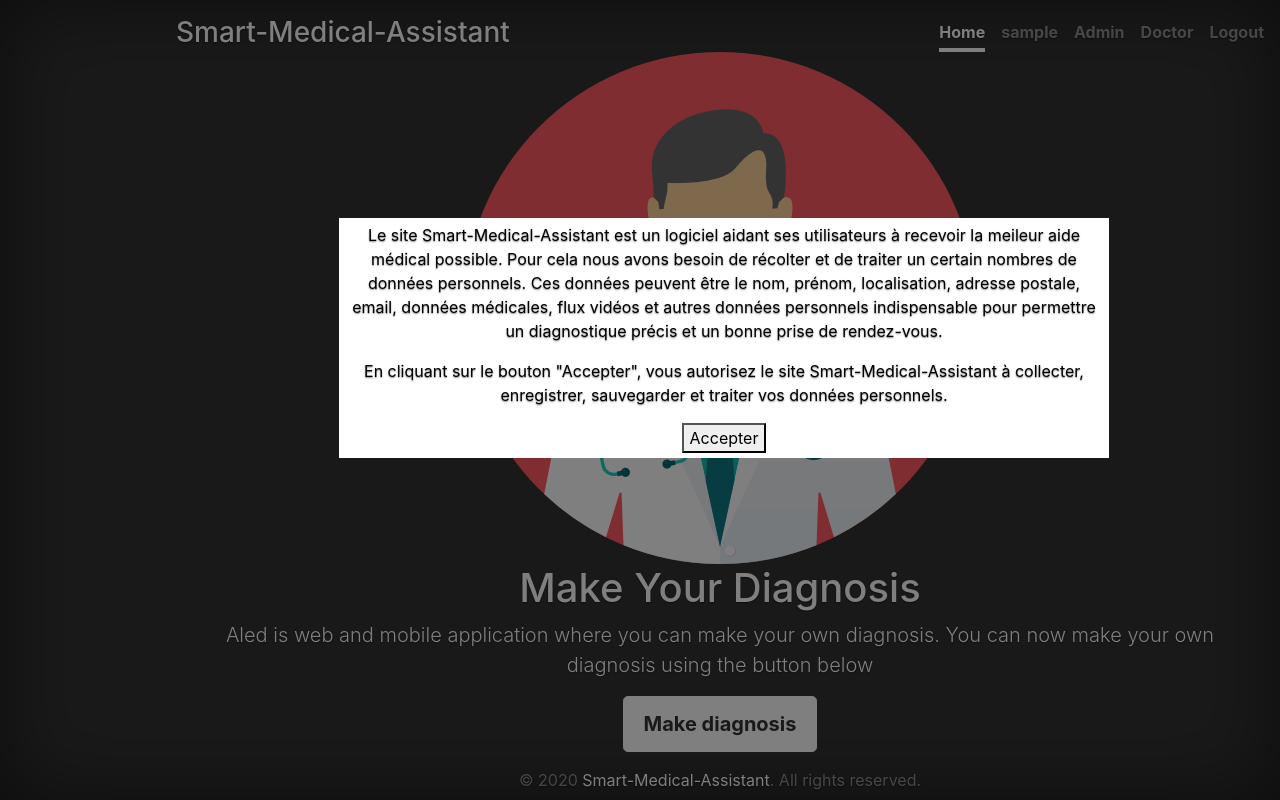
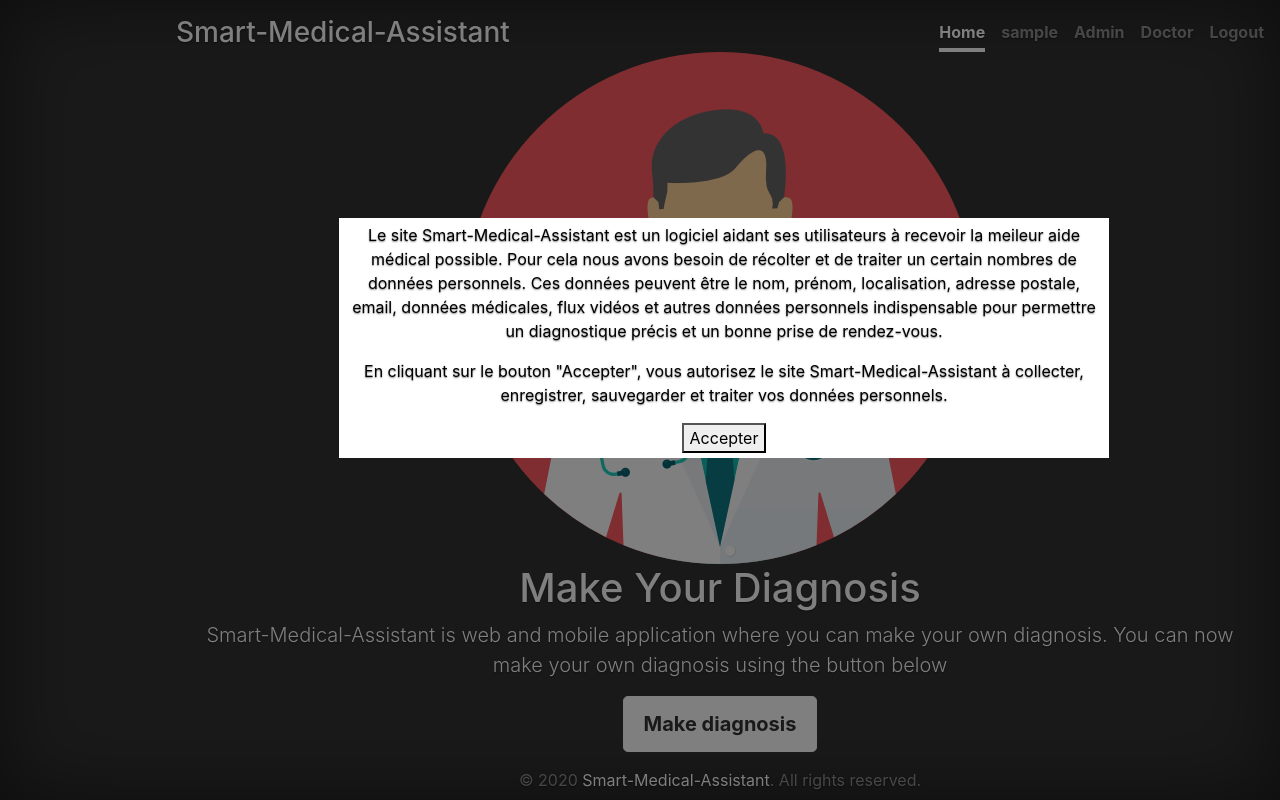
Before and after one commit to arnaud-van-den-reysen/web-integration-isen, a PHP site: page /index.php in a window 1280 px wide. Run offline with PHP 8.4, Linux system fonts and the light colour scheme; the visitor is signed in with stand-in values (Sample User, id 1).

Commit message:
Update index.php

```diff
--- a/index.php
+++ b/index.php
@@ -68,7 +68,7 @@ if (isset($_GET['logout'])) {
     <img src="./Static/images/doctor.png">
         <?php  if (isset($_SESSION['username'])) : ?> <!-- Vérification de connexion -->
             <h1 class="cover-heading">Make Your Diagnosis</h1>
-            <p class="lead">Aled is web and mobile application where you can make your own diagnosis. You can now make your own diagnosis using the button below</p>
+            <p class="lead">Smart-Medical-Assistant is web and mobile application where you can make your own diagnosis. You can now make your own diagnosis using the button below</p>
             <p class="lead">
                 <a href="presurvey/NewTest.php?username=<?php echo $_SESSION['username']; ?>" class="btn btn-lg btn-secondary make_diag_button">
                     <span>Make diagnosis</span>
```
